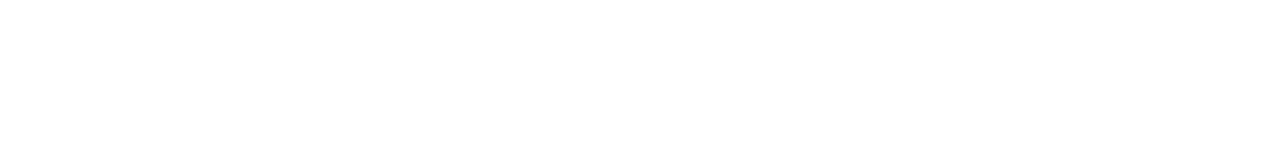
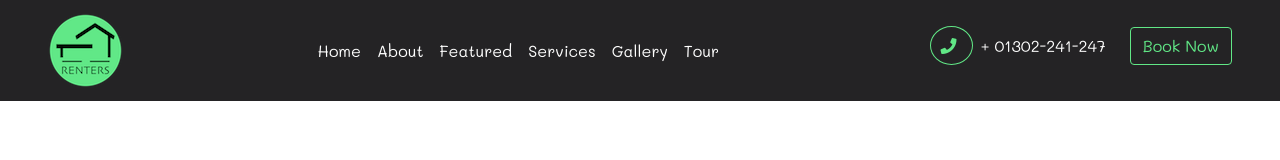
Before and after one commit to Landr11/Estate-Agency, a plain HTML site: page index.html in a window 1280 px wide. Drawn offline with Linux system fonts and the light colour scheme.

Commit message:
Create Navbar

```diff
--- a/css/main.css
+++ b/css/main.css
@@ -6,8 +6,46 @@
   --mainWhite: #fff;
   --mainGrey: #eeeeee;
 }
+
 body {
   font-family: "Mali", cursive;
   background: var(--mainWhite);
   color: var(--mainDark);
 }
+
+/* Global Classes */
+.text-green {
+  color: var(--mainGreen)
+}
+
+.text-slant {
+  font-family: "Caveat", cursive;
+}
+
+.green__btn {
+  color: var(--mainGreen);
+  border: 0.1rem solid var(--mainGreen);
+  background: transparent;
+}
+
+.green__btn:hover {
+  background: var(--mainGreen);
+  color: var(--mainWhite);
+}
+
+/*End of Global*/
+
+
+/* Navbar*/
+.navbar {
+  background: var(--mainDark) !important;
+}
+
+.phone-icon {
+  color: var(--mainGreen);
+  border: 0.1rem solid var(--mainGreen);
+  padding: 0.5rem;
+  border-radius: 50%;
+}
+
+/*End of Navbar*/
--- a/index.html
+++ b/index.html
@@ -1,5 +1,6 @@
 <!DOCTYPE html>
 <html lang="en">
+
 <head>
   <meta charset="UTF-8" />
   <meta name="viewport" content="width=device-width, initial-scale=1.0" />
@@ -9,10 +10,7 @@
   <!-- main css -->
   <link rel="stylesheet" href="css/main.css" />
   <!-- google fonts -->
-    <link
-      href="https://fonts.googleapis.com/css?family=Courgette"
-      rel="stylesheet"
-    />
+  <link href="https://fonts.googleapis.com/css?family=Courgette" rel="stylesheet" />
 
   <!-- font awesome -->
   <link rel="stylesheet" href="css/all.css" />
@@ -21,11 +19,74 @@
 </head>
 
 <body>
+  <!--HEADER-->
+  <header id="home">
+    <!--Navbar-->
+    <nav class="navbar navbar-expand-lg navbar-dark px-5">
+
       <!--
       https://www.iconfinder.com/icons/2012967/architecture_design_home_owner_house_housing_real_estate_roof_icon
       Creative Commons (Attribution 3.0 Unported);
       https://www.iconfinder.com/Myart
     -->
+
+      <a href="#home" class="navbar-brand">
+        <img src="img/logo.png" alt="company logo">
+      </a>
+
+      <button class="navbar-toggler" type="button" data-toggle="collapse" data-target="#myNavbar">
+        <span class="navbar-toggler-icon"></span>
+      </button>
+      <div class="collapse navbar-collapse text-capitalize" id="myNavbar">
+        <ul class="navbar-nav mx-auto capitalize">
+          <li class="nav-item active">
+            <a href="#home" class="nav-link">home</a>
+          </li>
+          <li class="nav-item active">
+            <a href="#about" class="nav-link">about</a>
+          </li>
+          <li class="nav-item active">
+            <a href="#featured" class="nav-link">featured</a>
+          </li>
+          <li class="nav-item active">
+            <a href="#services" class="nav-link">services</a>
+          </li>
+          <li class="nav-item active">
+            <a href="#gallery" class="nav-link">gallery</a>
+          </li>
+          <li class="nav-item active">
+            <a href="#tour" class="nav-link">tour</a>
+          </li>
+        </ul>
+        <div class="d-none d-lg-flex align-items-baseline">
+          <p class="text-white mx-4">
+            <span class="mx-2 phone-icon">
+              <i class="fas fa fa-phone fa-fw"></i>
+            </span>
+            + 01302-241-247
+          </p>
+          <button class="btn green__btn text-capitalize">book now</button>
+        </div>
+      </div>
+    </nav>
+    <!--End of Navbar-->
+  </header>
+  <!--END OF HEADER-->
+
+
+  <!--
+      https://www.iconfinder.com/icons/2012967/architecture_design_home_owner_house_housing_real_estate_roof_icon
+      Creative Commons (Attribution 3.0 Unported);
+      https://www.iconfinder.com/Myart
+    -->
+
+
+
+
+
+
+
+
 
   <!-- jquery -->
   <script src="js/jquery-3.3.1.min.js"></script>
@@ -34,4 +95,5 @@
   <!-- script js -->
   <script src="js/app.js"></script>
 </body>
+
 </html>
```
Lines whose indentation alone changed are shown as unchanged.
